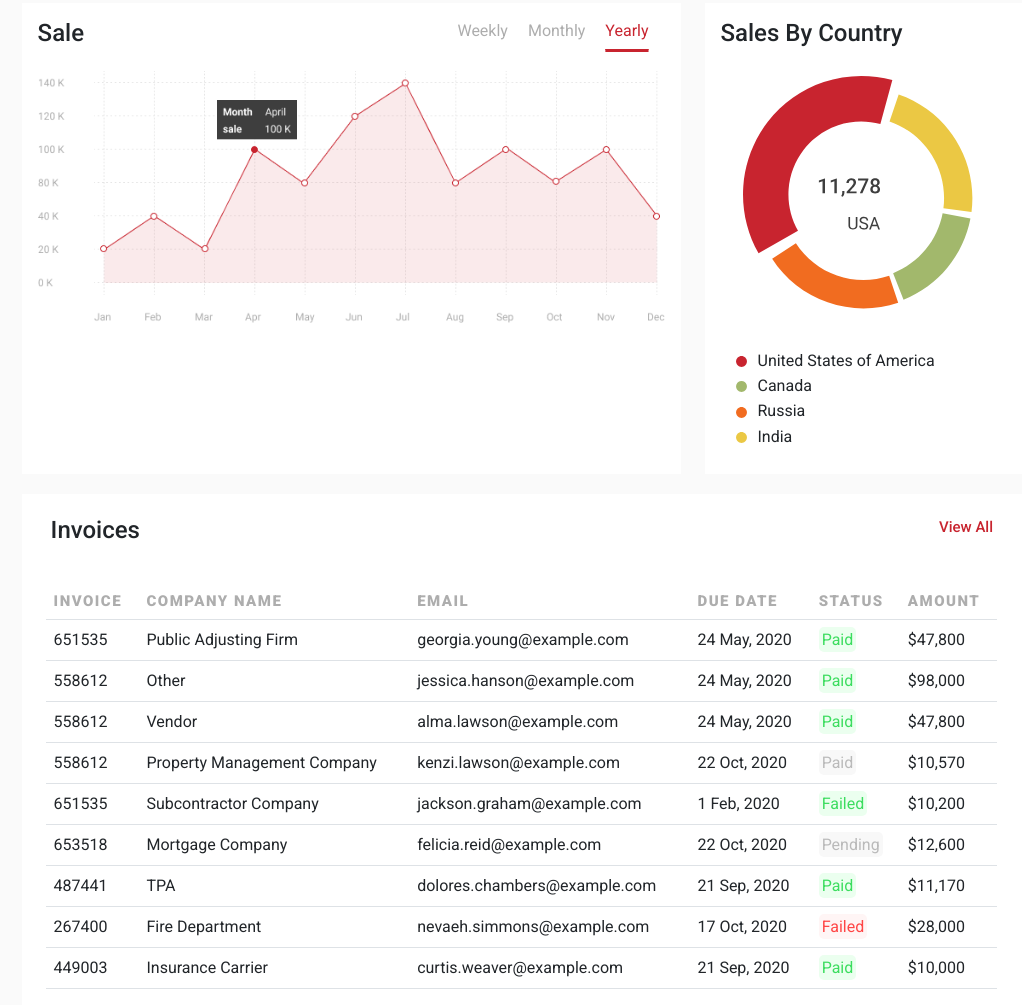
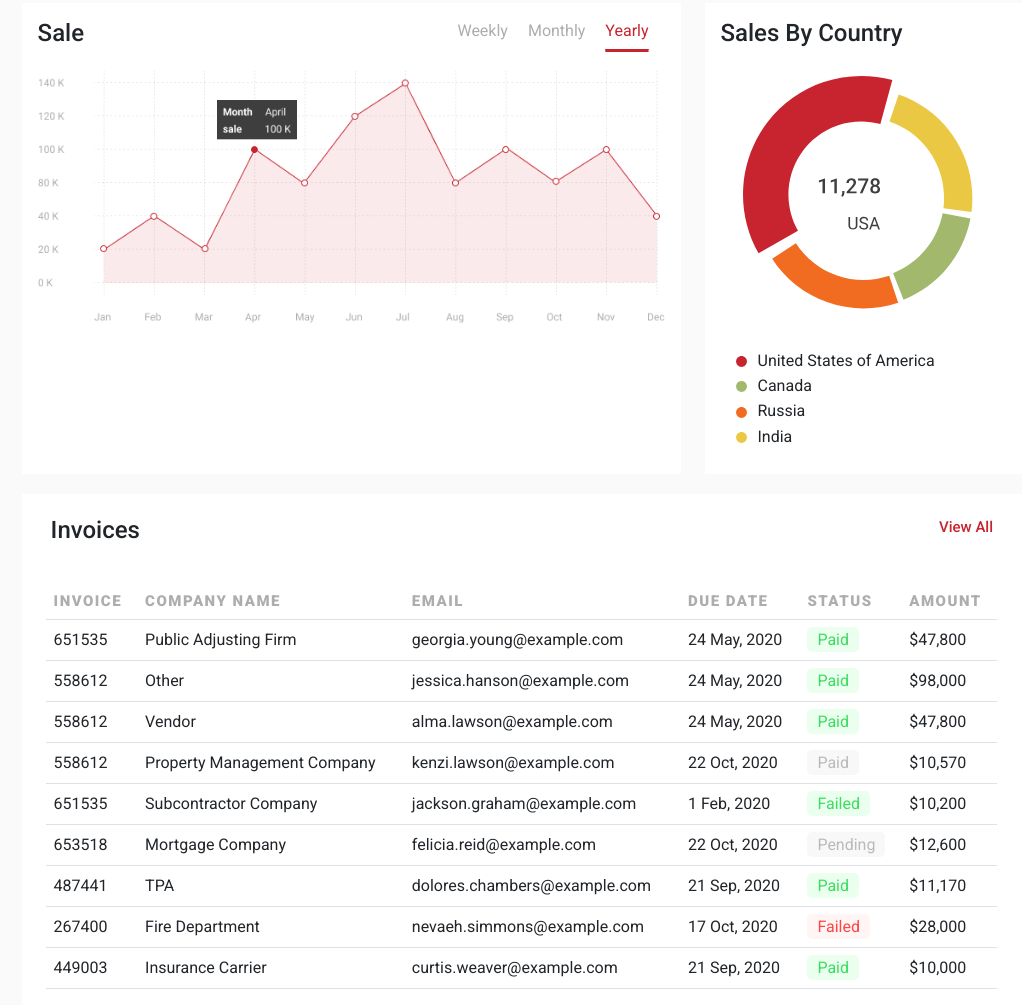
Before and after one commit to Pa-earth007/Assignment_Tatva, a plain HTML site: page dashboard.html in a window 1280 px wide. Shown: the part 379-1384 px from the top of the page, without its empty margins (258-1280 px from the left). Drawn offline with Linux system fonts and the light colour scheme.

Commit message:
chage in CSS

```diff
--- a/css/style.css
+++ b/css/style.css
@@ -433,18 +433,21 @@ span {
     background-color: #EBFFEF;
     color: #3CDD5F;
     border-radius: 5px;
+    padding-inline: 10px;
 }
 
 .mark-failed {
     background-color: #FFF5F5;
     color: #FF4545;
     border-radius: 5px;
+    padding-inline: 10px;
 }
 
 .mark-pending {
     background-color: #F8F8F8;
     color: #BABABA;
     border-radius: 5px;
+    padding-inline: 10px;
 }
 
 
```
